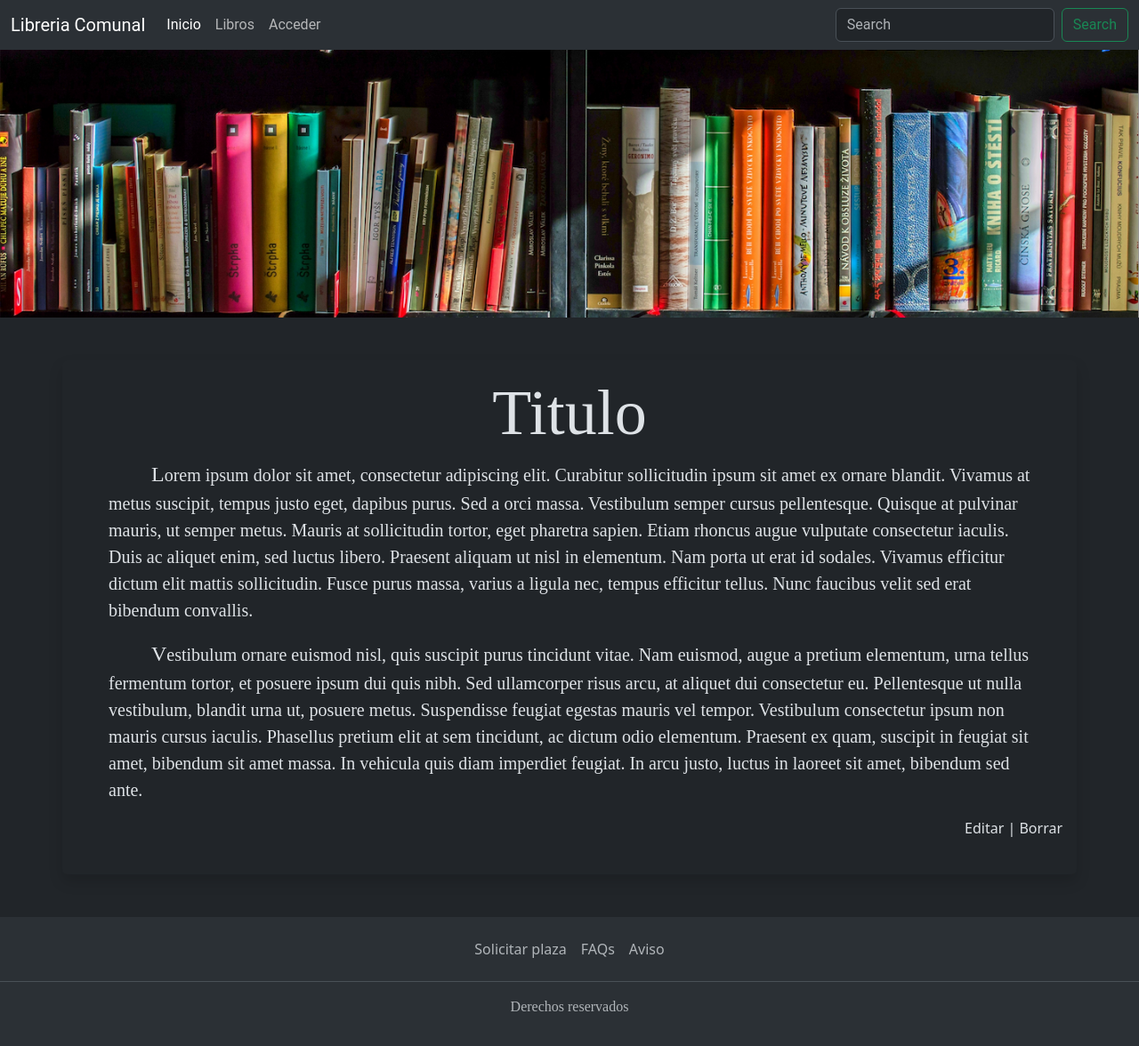
After one commit to luciabalbas/libreria_comun, a Django app: page /sample/ in a window 1280 px wide. The commit adds this page. Shown: the whole page at 89% size. Run offline with Django 5.2, Linux system fonts and the light colour scheme.

Commit message:
Añadiendo paginas sample

```diff
--- a/libreria_comun/core/static/css/style.css
+++ b/libreria_comun/core/static/css/style.css
@@ -1,5 +1,9 @@
 p, h2 {
     font-family: 'EB Garamond', 'Times New Roman', Times, serif;
+}
+p.text-first::first-letter{
+    padding-left: 2em;
+    font-size: 1.5rem;
 }
 
 nav {
--- a/libreria_comun/core/templates/core/base.html
+++ b/libreria_comun/core/templates/core/base.html
@@ -20,7 +20,7 @@
             <div class="collapse navbar-collapse" id="navbarTogglerDemo03">
               <ul class="navbar-nav me-auto mb-2 mb-lg-0">
                 <li class="nav-item">
-                  <a class="nav-link active" aria-current="page" href="#">Inicio</a>
+                  <a class="nav-link active" aria-current="page" href="{% url 'home' %}">Inicio</a>
                 </li>
                 <li class="nav-item">
                   <a class="nav-link" href="#">Libros</a>
@@ -49,13 +49,13 @@
     <footer class="py-3 my4 bg-body-tertiary">
         <ul class="nav justify-content-center border-bottom pb-3 mb-3">
             <li class="nav-item">
-                <a href="#" class="nav-link px-2 text-body-secondary">Solicitar plaza</a>
+                <a href="{% url 'sample' %}" class="nav-link px-2 text-body-secondary">Solicitar plaza</a>
             </li>
             <li class="nav-item">
-                <a href="" class="nav-link px-2 text-body-secondary">FAQs</a>
+                <a href="{% url 'sample' %}" class="nav-link px-2 text-body-secondary">FAQs</a>
             </li>
             <li class="nav-item">
-                <a href="" class="nav-link px-2 text-body-secondary">Aviso</a>
+                <a href="{% url 'sample' %}" class="nav-link px-2 text-body-secondary">Aviso</a>
             </li>
         </ul>
         <p class="text-center text-body-secondary">Derechos reservados</p>
--- /dev/null
+++ b/libreria_comun/core/templates/core/sample.html
@@ -0,0 +1,22 @@
+{% extends 'core/base.html' %}
+
+{% block title %}Sample{% endblock %}
+
+{% block content %}
+ <div class="container-fluid p-5">
+        <div class="container p-3 shadow rounded text-center">
+            <h2 class="display-2">Titulo</h2>
+            <div class="row justify-content-evenly mb-4">
+                <div class="px-5 text-start">
+                    <p class="fs-5 text-first">
+                        Lorem ipsum dolor sit amet, consectetur adipiscing elit. Curabitur sollicitudin ipsum sit amet ex ornare blandit. Vivamus at metus suscipit, tempus justo eget, dapibus purus. Sed a orci massa. Vestibulum semper cursus pellentesque. Quisque at pulvinar mauris, ut semper metus. Mauris at sollicitudin tortor, eget pharetra sapien. Etiam rhoncus augue vulputate consectetur iaculis. Duis ac aliquet enim, sed luctus libero. Praesent aliquam ut nisl in elementum. Nam porta ut erat id sodales. Vivamus efficitur dictum elit mattis sollicitudin. Fusce purus massa, varius a ligula nec, tempus efficitur tellus. Nunc faucibus velit sed erat bibendum convallis.
+                    </p>
+                    <p class="fs-5 text-first">
+                        Vestibulum ornare euismod nisl, quis suscipit purus tincidunt vitae. Nam euismod, augue a pretium elementum, urna tellus fermentum tortor, et posuere ipsum dui quis nibh. Sed ullamcorper risus arcu, at aliquet dui consectetur eu. Pellentesque ut nulla vestibulum, blandit urna ut, posuere metus. Suspendisse feugiat egestas mauris vel tempor. Vestibulum consectetur ipsum non mauris cursus iaculis. Phasellus pretium elit at sem tincidunt, ac dictum odio elementum. Praesent ex quam, suscipit in feugiat sit amet, bibendum sit amet massa. In vehicula quis diam imperdiet feugiat. In arcu justo, luctus in laoreet sit amet, bibendum sed ante.
+                    </p>
+                </div>
+                <div class="container-fluid text-end">Editar | Borrar</div>
+            </div>
+        </div>
+    </div>
+{% endblock %}
--- a/libreria_comun/core/urls.py
+++ b/libreria_comun/core/urls.py
@@ -1,6 +1,7 @@
 from django.urls import path
-from .views import HomePageView
+from .views import HomePageView, SamplePageView
 
 urlpatterns = [
-    path('', HomePageView.as_view(), name='home')
+    path('', HomePageView.as_view(), name='home'),
+    path('sample/', SamplePageView.as_view(), name='sample'),
 ]
--- a/libreria_comun/core/views.py
+++ b/libreria_comun/core/views.py
@@ -4,3 +4,7 @@ from django.views.generic.base import TemplateView
 # Create your views here.
 class HomePageView(TemplateView):
     template_name = 'core/home.html'
+
+
+class SamplePageView(TemplateView):
+    template_name = 'core/sample.html'
```
